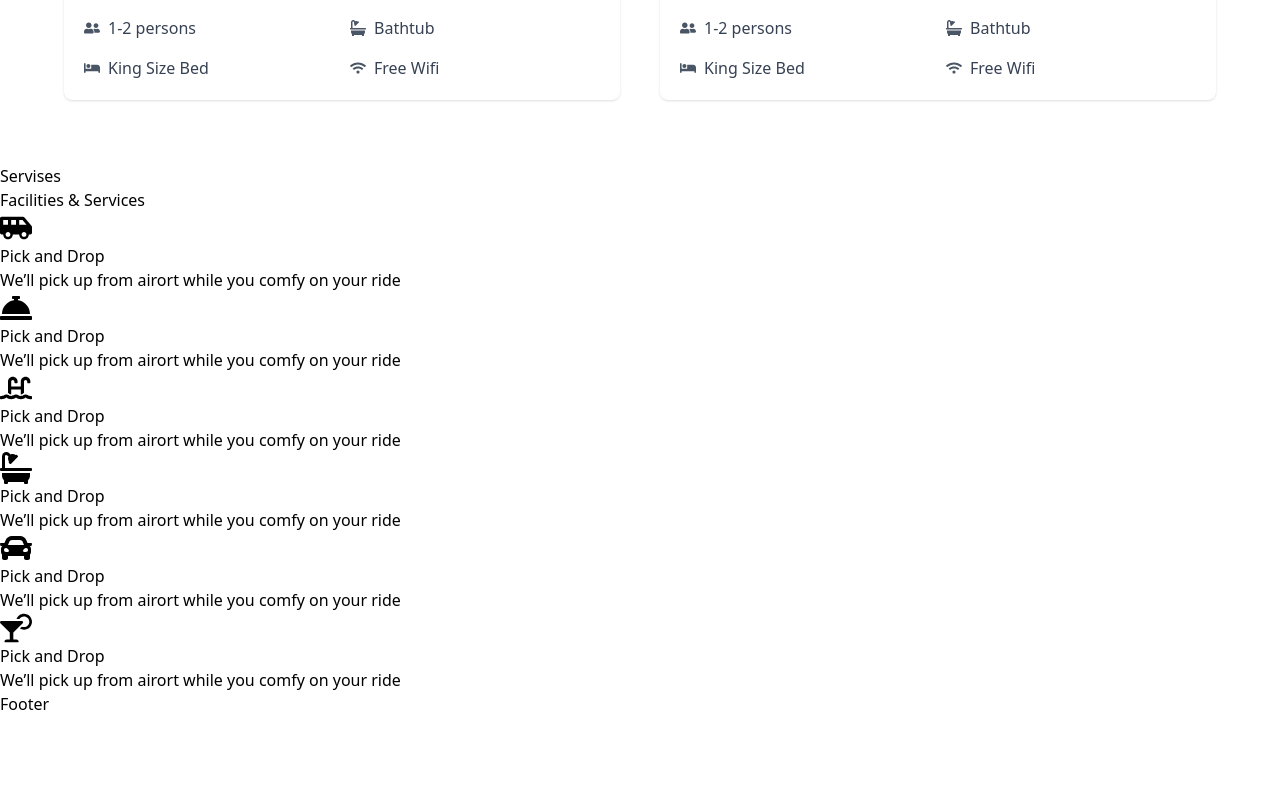
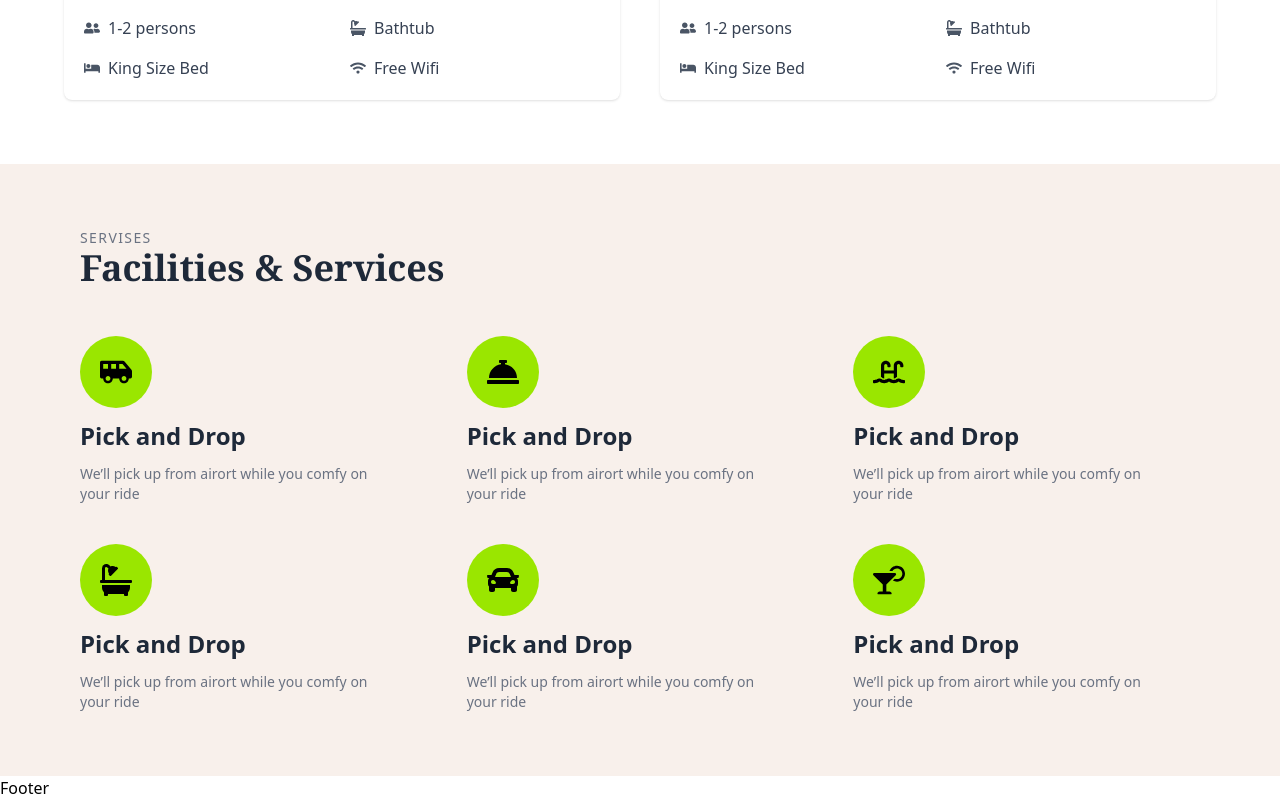
Before and after one commit to boben195/p07-hotel-MERN, a React (Vite) app in the folder frontend/: page / in a window 1280 px wide. Shown: the part 2036-2836 px from the top of the page. Before the commit the page ends 2752 px from the top, so only its background shows below. Built offline with nearby package versions, Linux system fonts and the light colour scheme.

Commit message:
style for facilitys

```diff
--- a/frontend/src/components/Facility/Facility.jsx
+++ b/frontend/src/components/Facility/Facility.jsx
@@ -43,18 +43,26 @@ const services = [
 
 const Facility = () => {
   return (
-    <div>
-      <div>
-        <div>
-          <p>Servises</p>
-          <h2>Facilities & Services</h2>
+    <div className="bg-[#f8f0eb] py-16 px-4 md:px-20">
+      <div className="mx-auto max-w-7xl">
+        <div className="mb-12">
+          <p className="text-sm tracking-widest uppercase text-gray-500">
+            Servises
+          </p>
+          <h2 className="text-4xl font-serif font-semibold text-gray-800">
+            Facilities & Services
+          </h2>
         </div>
-        <div>
+        <div className="grid md:grid-cols-3 sm:grid-cols-2 gap-10">
           {services.map((service, index) => (
-            <div key={index}>
-              <div>{service.icon}</div>
-              <h3>{service.title}</h3>
-              <p>{service.desc}</p>
+            <div key={index} className="flex flex-col items-start space-y-3">
+              <div className="bg-lime-400 rounded-full p-5 text-black">
+                {service.icon}
+              </div>
+              <h3 className="text-2xl font-semibold text-gray-800">
+                {service.title}
+              </h3>
+              <p className="text-gray-500 max-w-xs text-sm">{service.desc}</p>
             </div>
           ))}
         </div>
```
